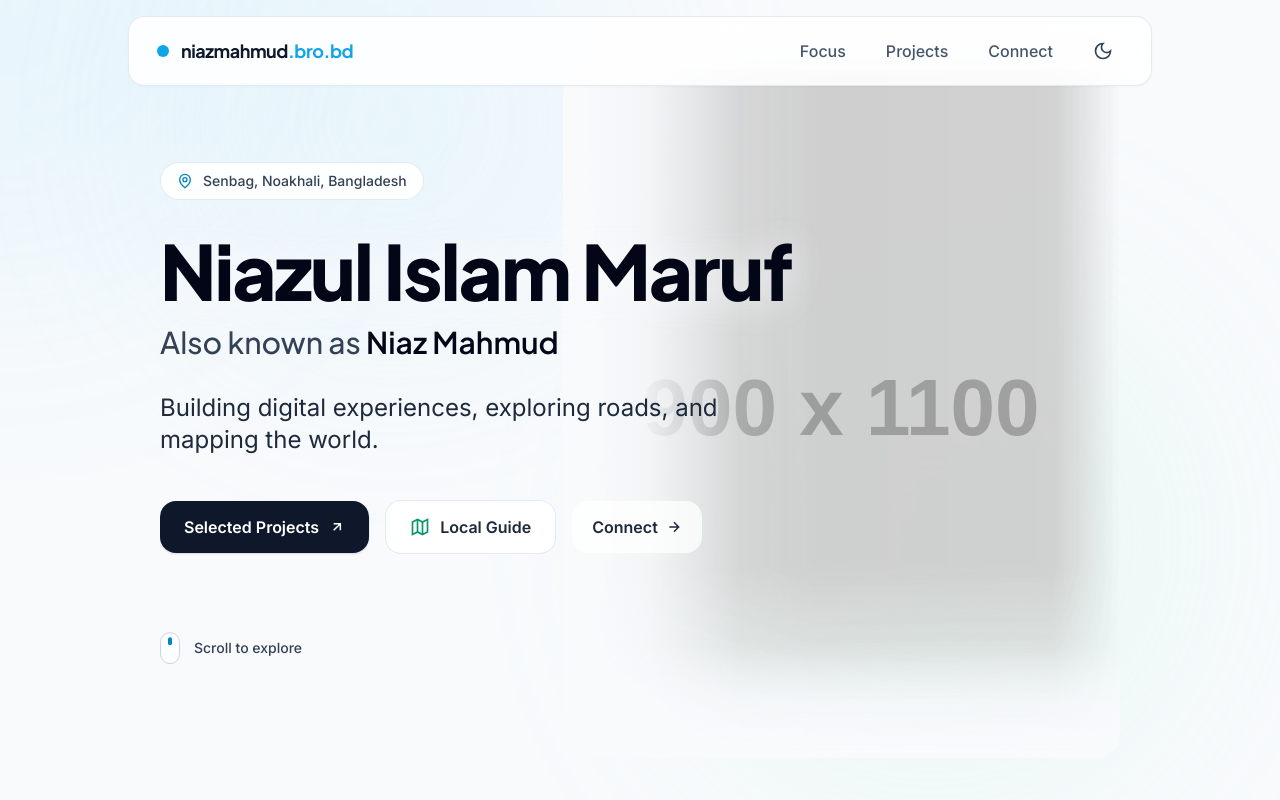
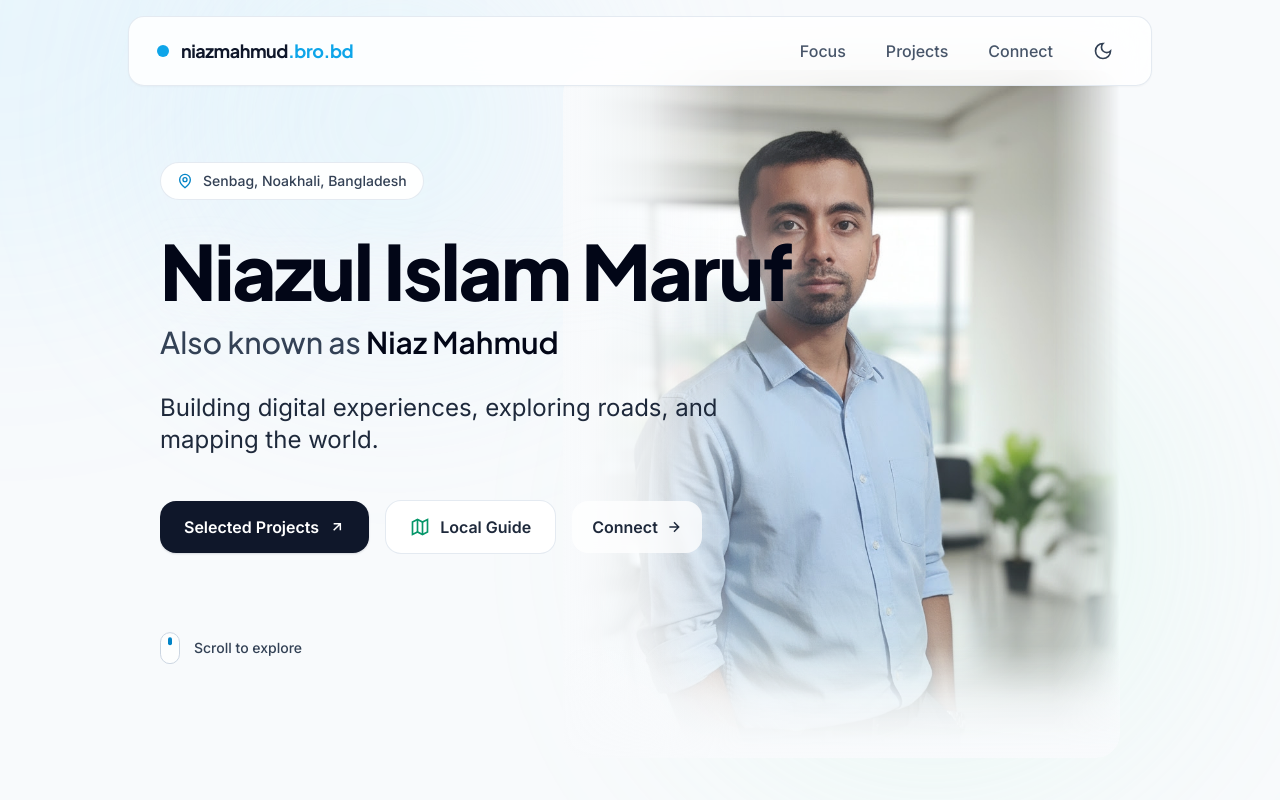
Before and after one commit to niazulislam47/niazmahmud, a plain HTML site: page index.html in a window 1280 px wide. Shown: the top 800 px of the page. Drawn offline with nearby package versions, Linux system fonts and the light colour scheme; placeholder pictures from the web are drawn by us.

Commit message:
Update image source in index.html

```diff
--- a/index (4).html
+++ b/index.html
@@ -195,7 +195,7 @@
       <!-- Portrait Background Layer (Desktop Right-Aligned / Mobile Top-Stacked) -->
       <div class="relative lg:absolute lg:inset-y-0 lg:right-0 w-full lg:w-[58%] h-[360px] sm:h-[440px] lg:h-full pointer-events-none select-none overflow-hidden rounded-3xl mb-6 lg:mb-0">
         <img
-          src="20260414_224312-IMG_STYLE.jpg"
+          src="profile.jpg"
           alt="Niazul Islam Maruf"
           onerror="this.onerror=null;this.src='https://placehold.co/900x1100/e2e8f0/0f172a?text=Niazul+Islam+Maruf';"
           class="w-full h-full object-cover object-[center_14%] hero-portrait-mask opacity-95 dark:opacity-80 transition-opacity duration-300"
```
